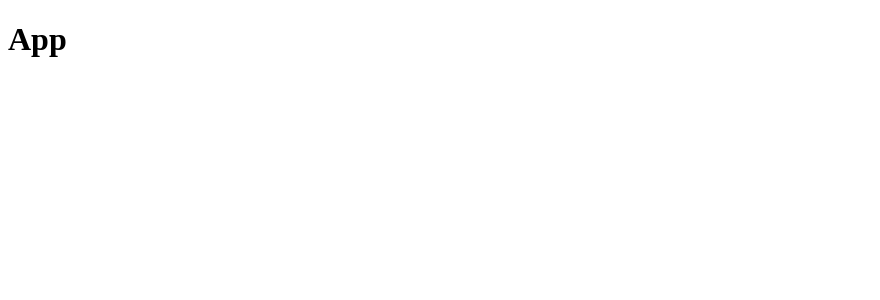
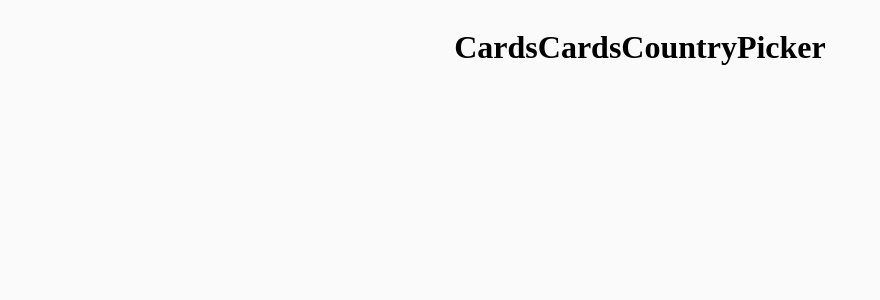
Before and after one commit to alpagor/corona_app, a React (Create React App) app: page / in a window 1280 px wide. Shown: the top 300 px of the page, without its empty margins (0-880 px from the left). Built offline with nearby package versions, Linux system fonts and the light colour scheme.

Commit message:
create components folder and module.css files

```diff
--- a/src/App.js
+++ b/src/App.js
@@ -1,10 +1,14 @@
 import React from "react";
+import { Cards, Chart, CountryPicker } from "./components";
+import styles from "./App.module.css";
 
 class App extends React.Component {
   render() {
     return (
-      <div>
-        <h1>App</h1>
+      <div className={styles.container}>
+        <Cards />
+        <Chart />
+        <CountryPicker />
       </div>
     );
   }
--- /dev/null
+++ b/src/App.module.css
@@ -0,0 +1,9 @@
+body {
+  background-color: rgb(250, 250, 250);
+}
+
+.container {
+  display: flex;
+  align-items: center;
+  justify-content: center;
+}
--- /dev/null
+++ b/src/components/Cards/Cards.js
@@ -0,0 +1,7 @@
+import React from "react";
+
+const Cards = () => {
+  return (<h1>Cards</h1>)
+};
+
+export default Cards;
--- /dev/null
+++ b/src/components/Chart/Chart.js
@@ -0,0 +1,9 @@
+import React from 'react'
+
+const Chart = () => {
+    return (
+        <h1>Cards</h1>
+    )
+}
+
+export default Chart
--- /dev/null
+++ b/src/components/CountryPicker/CountryPicker.js
@@ -0,0 +1,7 @@
+import React from "react";
+
+const CountryPicker = () => {
+  return (<h1>CountryPicker</h1>)
+};
+
+export default CountryPicker;
--- /dev/null
+++ b/src/components/index.js
@@ -0,0 +1,3 @@
+export { default as Cards } from "./Cards/Cards";
+export { default as Chart } from "./Chart/Chart";
+export { default as CountryPicker } from "./CountryPicker/CountryPicker";
```
Also changed, not shown: src/components/Cards/Cards.module.css (added), src/components/Chart/Chart.module.css (added), src/components/CountryPicker/CountryPicker.module.css (added).
